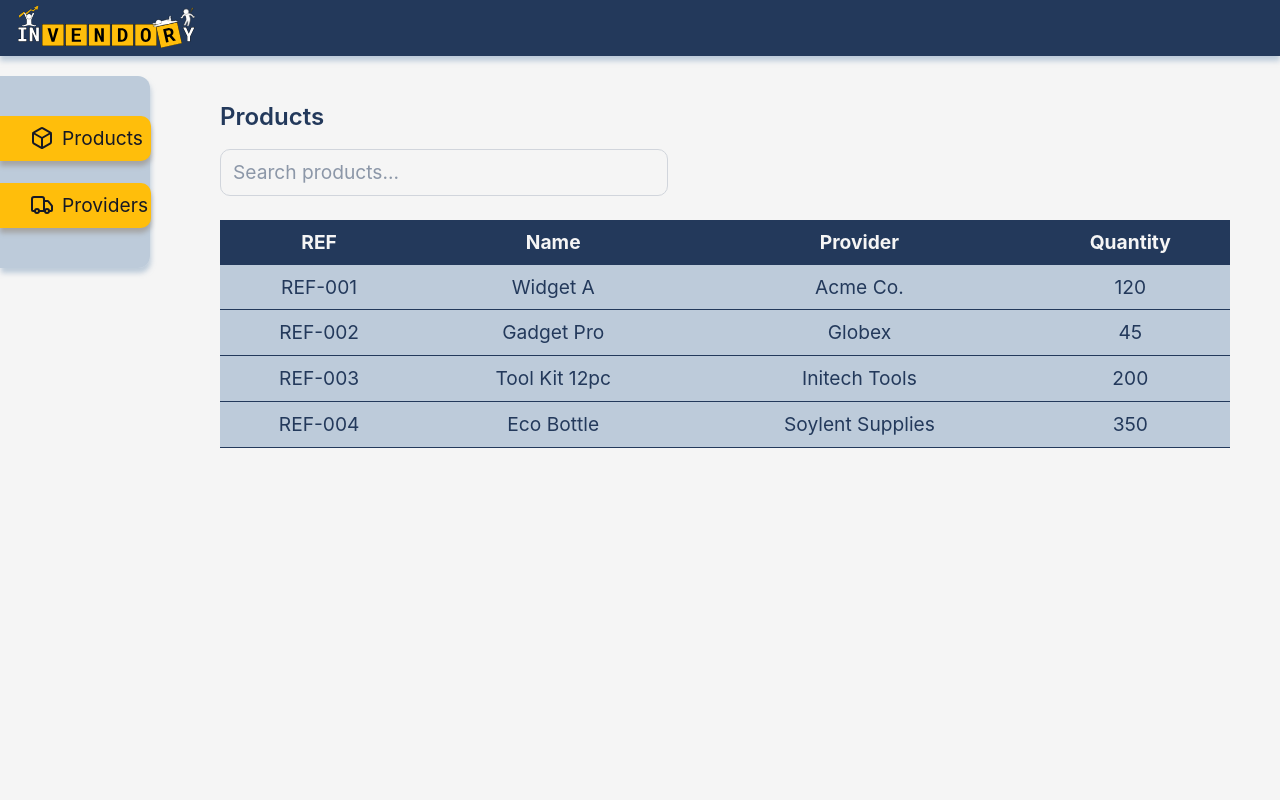
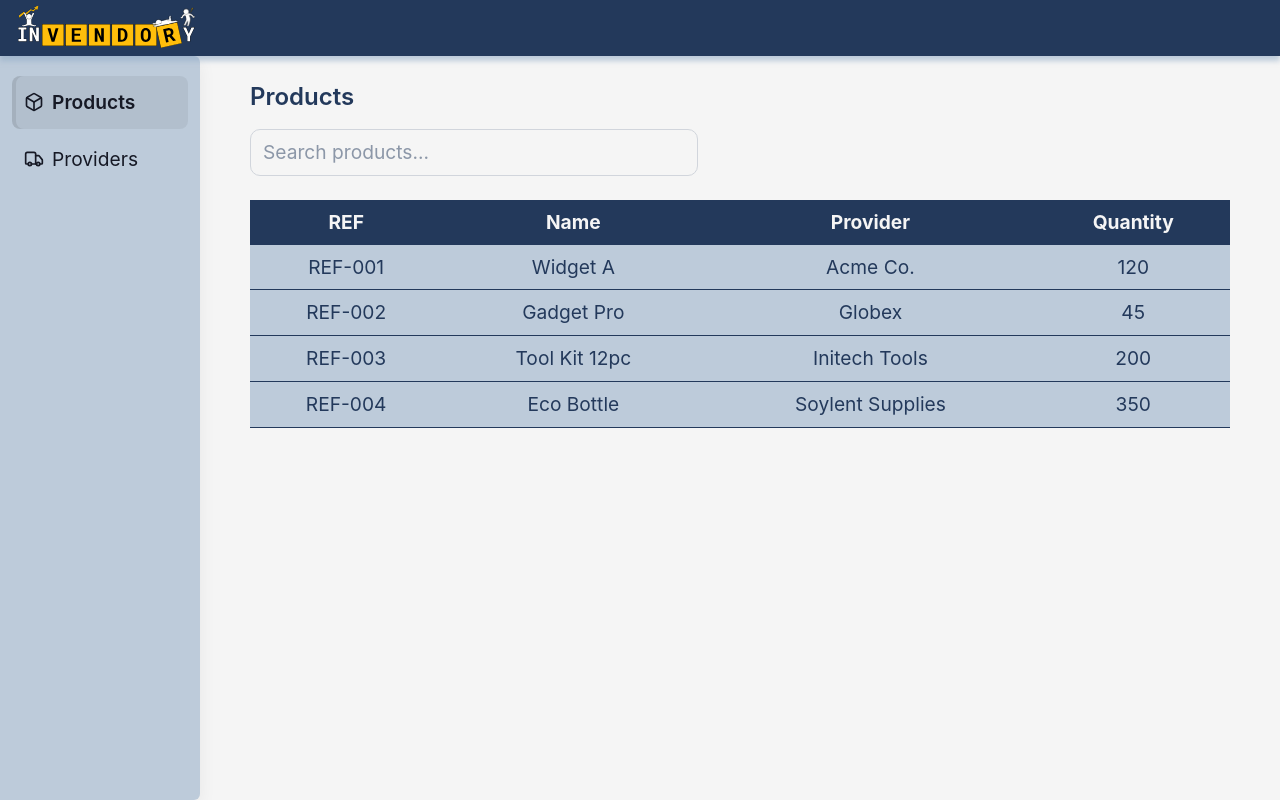
Before and after one commit to Estebans441/Invendory, a Next.js app: page /products in a window 1280 px wide. Built offline with nearby package versions, Linux system fonts and the light colour scheme.

Commit message:
feat: improve menu layout

```diff
--- a/app/globals.css
+++ b/app/globals.css
@@ -6,6 +6,7 @@
 :root {
     /* Colors */
     --color-primary: #23395B;
+    --color-primary-translucent: #23395b25;
     --color-border: #23395B;
     --color-secondary: #8ea8c388;
     --color-terciary: #FFBE0B;
@@ -70,6 +71,22 @@ body {
     min-height: 0;
 }
 
+/* Menu styles */
+.menuContainer {
+    background-color: var(--color-secondary);
+    color: var(--color-black);
+    box-shadow: 0 6px 18px rgba(16,24,40,0.06);
+    border-radius: 0 6px 6px 0;
+    width: 200px;
+    padding: var(--space-5) var(--space-3);
+}
+
+@media (max-width: 1000px) {
+    .menuContainer {
+        display: none;
+    }
+}
+
 .main-content {
     flex: 1 1 auto;
     min-height: 0;
--- a/app/layout.tsx
+++ b/app/layout.tsx
@@ -21,7 +21,7 @@ export default function RootLayout({
         </a>
         <Header />
         <div className="menu-layout">
-          <aside aria-label="Sidebar navigation">
+          <aside className="menuContainer" aria-label="Sidebar navigation">
             <Menu />
           </aside>
           <main id="main-content" className="main-content" role="main">
--- a/src/components/layout/Header/Header.module.css
+++ b/src/components/layout/Header/Header.module.css
@@ -6,14 +6,13 @@
     position: sticky;
     top: 0;
     z-index: 10;
-    margin-bottom: 20px;
 }
 
 .container {
     display: flex;
     align-items: center;
     justify-content: space-between;
-    gap: 12px;
+    gap: var(--space-3);
 }
 
 .container .brand {
@@ -32,7 +31,7 @@
     padding: 6px;
 }
 
-@media (max-width: 640px) {
+@media (max-width: 1000px) {
     .menuButton {
         display: inline-flex;
         align-items: center;
--- a/src/components/layout/Menu/Menu.module.css
+++ b/src/components/layout/Menu/Menu.module.css
@@ -1,47 +1,33 @@
-.menuContainer {
-    background-color: var(--color-secondary);
-    box-shadow: 1px 5px 5px var(--color-secondary);
-    border-radius: 0 var(--border-radius) var(--border-radius) 0;
-    margin-bottom: 20px;
-    margin-right: 20px;
-    width: 150px;
-    padding: 40px 0;
-}
-
-@media (max-width: 640px) {
-    .menuContainer {
-        display: none;
-    }
-}
-
 ul.menuList {
     list-style: none;
     padding: 0;
     margin: 0;
     display: flex;
     flex-direction: column;
-    gap: 22px;
+    gap: var(--space-1);
 }
 
 li.menuItem {
-    width: 151px;
-    padding: 8px;
-    padding-left: 30px;
-    box-shadow: 0 5px 5px var(--color-muted);
-    background-color: var(--color-terciary);
-    border-radius: 0 10px 10px 0;
+    width: 100%;
+    padding: var(--space-1) var(--space-3);
+    background: transparent;
+    border-radius: 8px;
+    display: block;
+    transition: background-color 200ms ease, transform 120ms ease;
 }
 
 li.menuItem:hover {
-    transform: scale(1.05);
-    animation: forwards;
-    animation-duration: 5ms;
+    background-color: rgba(0,0,0,0.04);
+    transform: translateX(4px);
+    border: none;
 }
 
 li.selectedMenuItem {
-    background-color: var(--color-terciary);
-    font-weight: bold;
-    transform: scale(1.05);
+    background-color: rgba(0, 0, 0, 0.06);
+    font-weight: 600;
+    border: none;
+    box-shadow: inset 4px 0 0 rgba(0,0,0,0.08);
+    transform: none;
 }
 
 .iconWrapper {
@@ -51,8 +37,17 @@ li.selectedMenuItem {
 }
 
 .menuItem a {
-    display: block;
-    width: 151px;
+    display: flex;
+    align-items: center;
+    gap: var(--space-3);
+    width: 100%;
     color: var(--color-black);
     text-decoration: none;
+    padding: var(--space-2) 0;
 }
+
+.iconWrapper .icon {
+    width: 20px;
+    height: 20px;
+    color: inherit;
+}
--- a/src/components/layout/Menu/Menu.tsx
+++ b/src/components/layout/Menu/Menu.tsx
@@ -2,27 +2,25 @@
 
 import Link from "next/link";
 import styles from "./Menu.module.css";
-import { useState } from "react";
+import { usePathname } from "next/navigation";
 
 import { menuItems } from "@/src/data/appConstants";
 
 export default function Menu() {
-  const [selectedItem, setSelectedItem] = useState<string>("");
+  const pathname = usePathname() || "/";
 
   return (
-    // Landmark semantics: render as <nav> with an explicit label for assistive tech
-    <nav className={styles.menuContainer} aria-label="Sidebar">
+    <nav aria-label="Sidebar">
       <ul className={styles.menuList}>
         {menuItems.map((item) => {
           const Icon = item.icon;
-          const isActive = selectedItem === item.href;
+          const isActive = pathname === item.href || pathname.startsWith(item.href + "/");
           return (
             <li key={item.href} className={`${styles.menuItem} ${isActive ? styles.selectedMenuItem : ""}`}>
               <Link
                 className={styles.option}
                 href={item.href}
                 aria-current={isActive ? "page" : undefined}
-                onClick={() => setSelectedItem(item.href)}
               >
                 <div className={styles.iconWrapper}>
                   <Icon className={styles.icon} aria-hidden />
--- a/src/components/products/ProductTable/ProductTable.module.css
+++ b/src/components/products/ProductTable/ProductTable.module.css
@@ -33,8 +33,6 @@
 
 @media (max-width: 640px) {
 	.wrapper {
-		display: flex;
-		justify-content: center;
 		padding: 0 8px;
 	}
 
```
